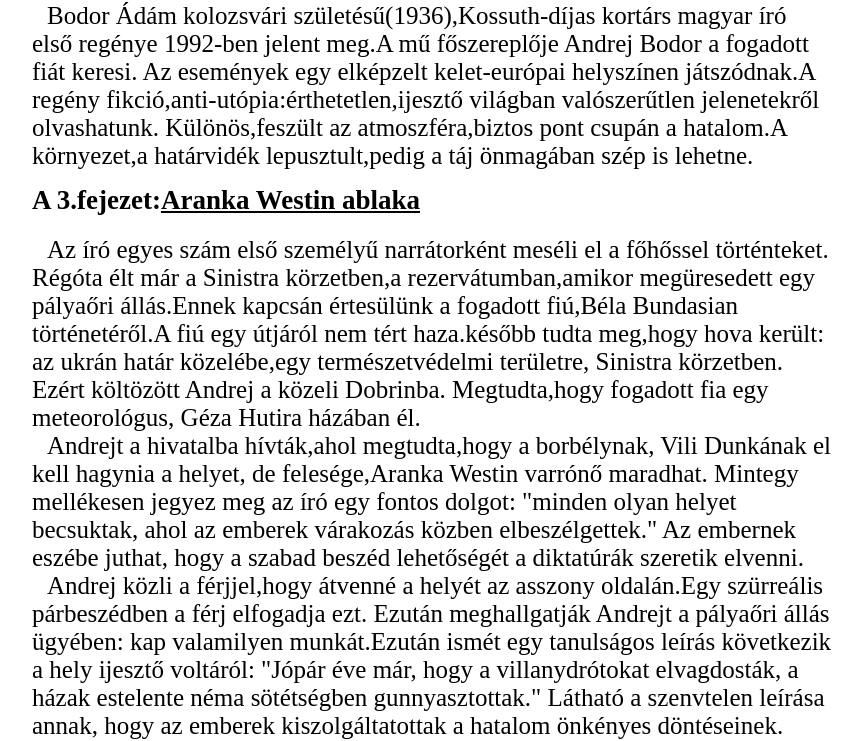
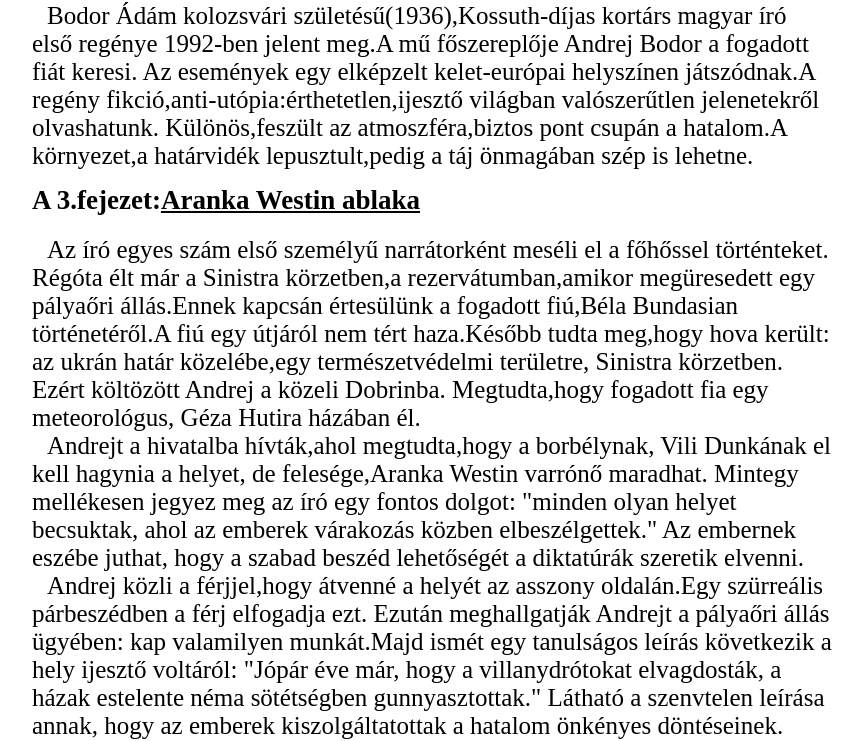
Before and after one commit to sityak/sityak.github.io, a plain HTML site: page index.html in a window 1280 px wide. Shown: the part 63-804 px from the top of the page, without its empty margins (208-1070 px from the left). Drawn offline with Linux system fonts and the light colour scheme.

Commit message:
Update index.html

```diff
--- a/index.html
+++ b/index.html
@@ -15,7 +15,7 @@
     </p>
     <h3>A 3.fejezet: <span>Aranka Westin ablaka</span></h3>
     <p>Az író egyes szám első személyű narrátorként meséli el a főhőssel történteket. Régóta élt már a Sinistra körzetben,a rezervátumban,amikor megüresedett egy
-        pályaőri állás.Ennek kapcsán értesülünk a fogadott fiú,Béla Bundasian történetéről.A fiú egy útjáról nem tért haza.később tudta meg,hogy hova került: az ukrán
+        pályaőri állás.Ennek kapcsán értesülünk a fogadott fiú,Béla Bundasian történetéről.A fiú egy útjáról nem tért haza.Később tudta meg,hogy hova került: az ukrán
         határ közelébe,egy természetvédelmi területre, Sinistra körzetben. Ezért költözött Andrej a közeli Dobrinba. Megtudta,hogy fogadott fia egy meteorológus, Géza
         Hutira házában él.
     </p>
@@ -24,7 +24,7 @@
         beszéd lehetőségét a diktatúrák szeretik elvenni.
     </p>
     <p>Andrej közli a férjjel,hogy átvenné a helyét az asszony oldalán.Egy szürreális párbeszédben a férj elfogadja ezt. Ezután meghallgatják Andrejt a pályaőri állás
-        ügyében: kap valamilyen munkát.Ezután ismét egy tanulságos leírás következik a hely ijesztő voltáról: "Jópár éve már, hogy a villanydrótokat elvagdosták, a
+        ügyében: kap valamilyen munkát.Majd ismét egy tanulságos leírás következik a hely ijesztő voltáról: "Jópár éve már, hogy a villanydrótokat elvagdosták, a
         házak estelente néma sötétségben gunnyasztottak." Látható a szenvtelen leírása annak, hogy az emberek kiszolgáltatottak a hatalom önkényes döntéseinek.
     </p>
     <p>Este felkeresi a főhős a magára maradt asszonyt, Arankát.Itt látszik, hogy nincs szó emberi érzelmekről, csak az "5 éve nem voltam nővel" szükségletéről. Ezzel
```
